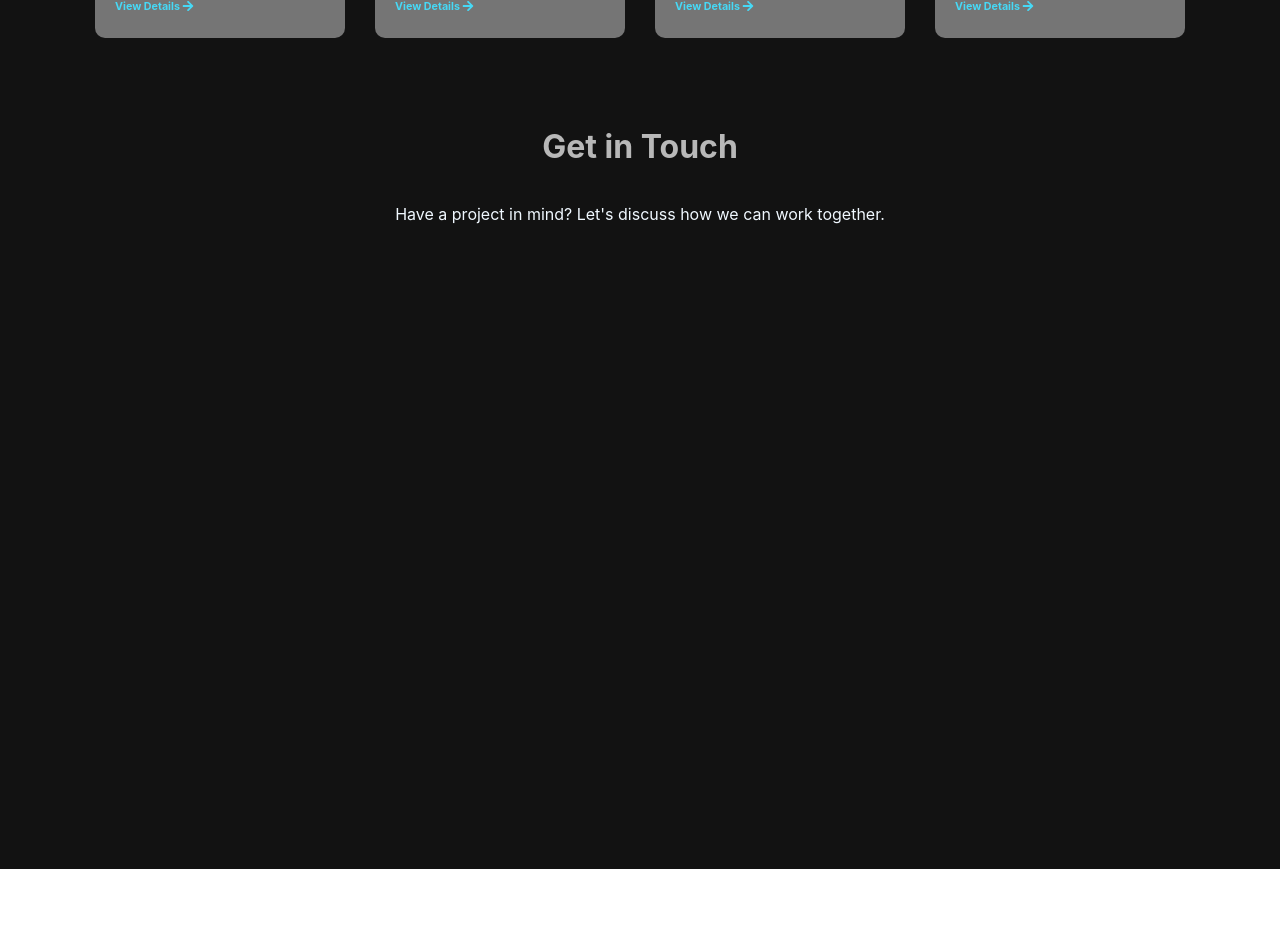
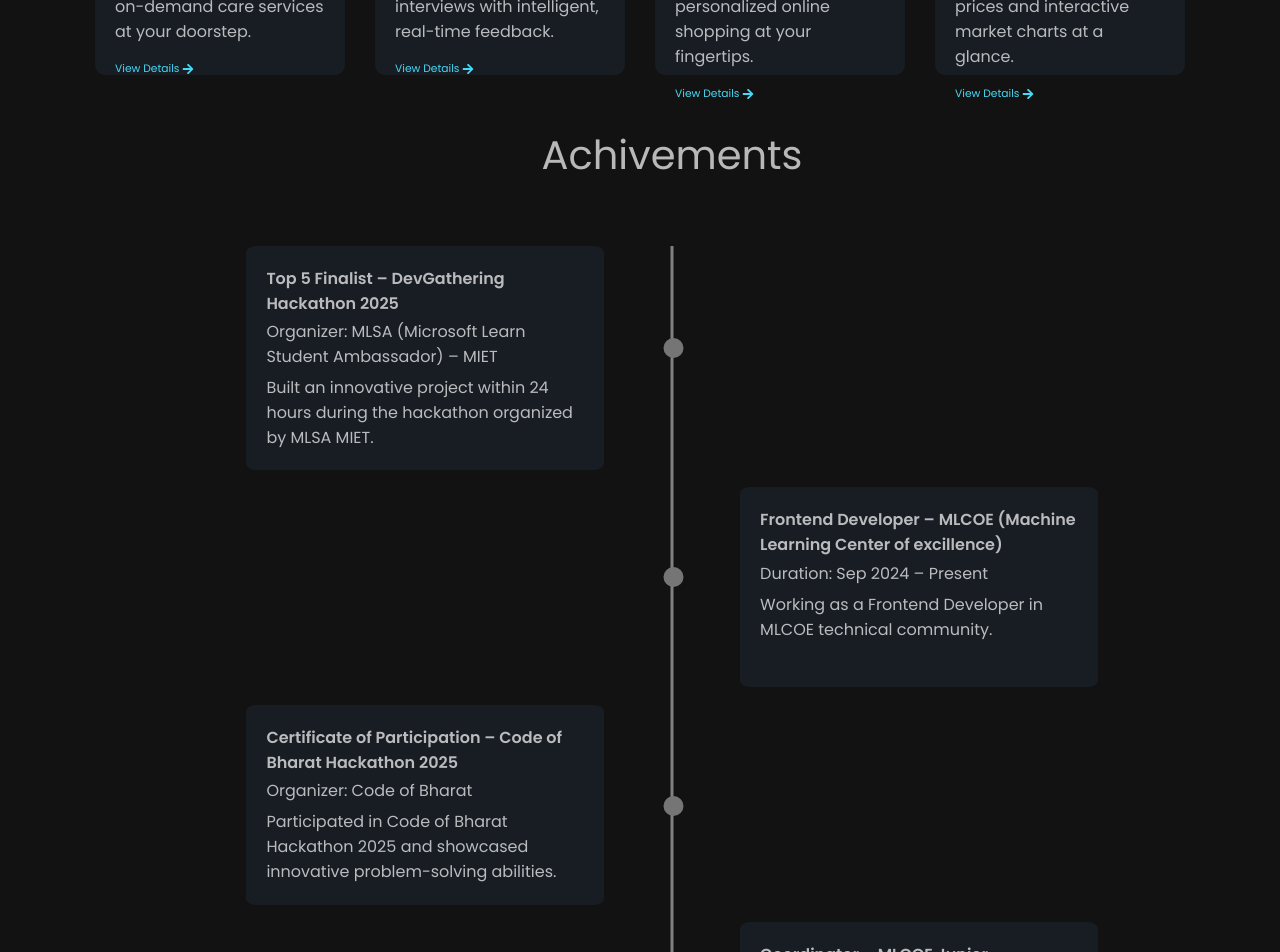
Before and after one commit to arpit07072005/arpit-portfolio, a React (Create React App) app in the folder arpit/: page / in a window 1280 px wide. Shown: the part 2020-2972 px from the top of the page. Built offline with nearby package versions, Linux system fonts and the light colour scheme.

Commit message:
add achivement

```diff
--- a/arpit/src/App.css
+++ b/arpit/src/App.css
@@ -1,5 +1,9 @@
+@import url('https://fonts.googleapis.com/css2?family=Poppins:ital,wght@0,100;0,200;0,300;0,400;0,500;0,600;0,700;0,800;0,900;1,100;1,200;1,300;1,400;1,500;1,600;1,700;1,800;1,900&display=swap');
 *{
   margin: 0;
   padding: 0;
   box-sizing: border-box;
+   font-family: "Poppins", sans-serif;
+  font-weight: 400;
+  font-style: normal;
 }
--- a/arpit/src/App.js
+++ b/arpit/src/App.js
@@ -6,12 +6,14 @@ import Navbar from './components/Navbar';
 import Skills from './components/Skills';
 import Projects from './components/Projects';
 import Contact from './components/Contact';
+import Achivements from './components/Achivements';
 
 function App() {
 const contactref = useRef(null);
 const heroref = useRef(null);
 const skillsref = useRef(null);
 const projectref = useRef(null);
+const achivementref = useRef(null);
 
 const scrolltotrigger = ()=>{
    contactref.current?.scrollIntoView({ behavior: 'smooth' });
@@ -25,9 +27,12 @@ const scrolltoskills = ()=>{
 const scrolltoproject = ()=>{
    projectref.current?.scrollIntoView({ behavior: 'smooth' });
 }
+const scrolltoachivement = ()=>{
+   achivementref.current?.scrollIntoView({ behavior: 'smooth' });
+}
   return (
    <>
-   <Navbar scrolltoTrigger ={scrolltotrigger} scrolltoproject={scrolltoproject} scrolltoskills={scrolltoskills} scrolltohero={scrolltohero}/>
+   <Navbar scrolltoTrigger ={scrolltotrigger} scrolltoproject={scrolltoproject} scrolltoskills={scrolltoskills} scrolltohero={scrolltohero} scrolltoachivement={scrolltoachivement}/>
    <div ref={heroref}>
    <Hero/>
    </div>
@@ -37,6 +42,9 @@ const scrolltoproject = ()=>{
    <div ref={projectref}>
 <Projects/>
    </div>
+   <div ref={achivementref}>
+   <Achivements/>
+</div>
 <div ref={contactref}>
 <Contact/>
 </div>
--- /dev/null
+++ b/arpit/src/components/Achivements.js
@@ -0,0 +1,46 @@
+import React from 'react'
+import styles from '../css/Achivements.module.css'
+function Achivements() {
+    return (
+        <div className={styles.achivements}>
+            <div className={styles.achivement}>Achivements</div>
+            <div className={styles.container}>
+                <div className={styles.line} >
+                    <div className={styles.dot1}></div>
+                    <div className={styles.dot2}></div>
+                    <div className={styles.dot3}></div>
+                    <div className={styles.dot4}></div>
+                </div>
+                <div className={`${styles.cards} ${styles.left}`}>
+                    <h4 className={styles.cardhead}>Top 5 Finalist – DevGathering Hackathon 2025</h4>
+                    <div className={styles.org}>Organizer: MLSA (Microsoft Learn Student Ambassador) – MIET</div>
+                    <div className={styles.carddis}>Built an innovative project within 24 hours during the hackathon organized by MLSA MIET.</div>
+
+                </div>
+                <div className={`${styles.cards} ${styles.right}`}>
+                    <h4 className={styles.cardhead}>Frontend Developer – MLCOE (Machine Learning Center of excillence)</h4>
+                    <div className={styles.org}>Duration:
+                        Sep 2024 – Present</div>
+                    <div className={styles.carddis}>Working as a Frontend Developer in MLCOE technical community.</div>
+                </div>
+                <div className={`${styles.cards} ${styles.left}`}>
+                    <h4 className={styles.cardhead}>Certificate of Participation – Code of Bharat Hackathon 2025</h4>
+                    <div className={styles.org}>Organizer:
+                        Code of Bharat</div>
+                    <div className={styles.carddis}>Participated in Code of Bharat Hackathon 2025 and showcased innovative problem-solving abilities.</div>
+
+                </div>
+                <div className={`${styles.cards} ${styles.right}`}>
+                     <h4 className={styles.cardhead}>Coordinator – MLCOE Junior Recruitment Drive</h4>
+                    <div className={styles.org}>Organizer: MLCOE (Machine Learning Center of Excillence)</div>
+                    <div className={styles.carddis}>Organized and managed the junior recruitment process for MLCOE community..</div>
+
+                </div>
+
+            </div>
+
+        </div>
+    )
+}
+
+export default Achivements
--- /dev/null
+++ b/arpit/src/css/Achivements.module.css
@@ -0,0 +1,75 @@
+.achivements{
+    background-color: #121212;
+    padding-left: 5%;
+}
+.achivements{
+    text-align: center;
+  font-size: 2.5rem;
+  font-weight: bold;
+  color: rgba(255, 255, 255, 0.7);
+}
+.container{
+    margin-top: 5%;
+     position: relative;
+  display: flex;
+  flex-direction: column;
+  align-items: center;
+  padding: 0 15%;
+}
+.line {
+  position: absolute;
+  top: 0;
+  left: 50%;
+  transform: translateX(-50%);
+  width: 3px;
+  height: 100%;
+  background: gray;
+}
+.cards{
+     position: relative;
+  width: 42%;
+  padding: 20px;
+  min-height: 200px;
+  background-color: #1f293780;
+  margin-bottom: 2%;
+  border-radius: 3%;
+}
+.left{
+    align-self: flex-start;
+    text-align: left;
+}
+.right{
+ align-self: flex-end;
+  text-align: left;
+}
+
+.dot1, .dot2,.dot3,.dot4{
+  position: absolute;
+  top: 10%;
+  left: -250%;
+  width: 20px;
+  height: 20px;
+  background-color: #757575 ;
+  border-radius: 50%;
+}
+.dot2{
+ top: 35%;
+}
+.dot3{
+  top: 60%;
+}
+.dot4{
+  top: 85%;
+}
+.cardhead{
+  font-size: 1rem;
+  font-weight: 600;
+  margin-bottom: 1%;
+}
+.org{
+  font-size: 1rem;
+  margin-bottom: 2%;
+}
+.carddis{
+  font-size: 1rem;
+}
--- a/arpit/src/css/Contact.module.css
+++ b/arpit/src/css/Contact.module.css
@@ -29,7 +29,7 @@
      border: 1px solid rgb(255 255 255);
     border-radius: .75rem;
     min-height: 40vh;
-    background-color: #757575;
+    background-color: #1f293780;
     display: flex;
     flex-direction: column;
     padding: 3%;
@@ -68,7 +68,7 @@ textarea{
      border: 1px solid rgb(255 255 255);
     border-radius: .75rem;
     min-height: 40vh;
-    background-color: #757575;
+    background-color: #1f293780;
     padding: 3%;
 text-align: left;
 
--- a/arpit/src/css/Projects.module.css
+++ b/arpit/src/css/Projects.module.css
@@ -41,7 +41,7 @@
   width: 100%;
   height: 100%;
   backface-visibility: hidden;
-   background-color: #757575;
+   background-color: #1f293780;
   border-radius: 10px;
   padding: 20px;
   box-sizing: border-box;
--- a/arpit/src/css/Skills.module.css
+++ b/arpit/src/css/Skills.module.css
@@ -29,7 +29,7 @@
 }
 
 .box {
-  background-color: #757575;
+  background-color: #1f293780;
   border: 1px solid rgba(255, 255, 255, 0.7);
   border-radius: 1rem;
   padding: 20px;
```
